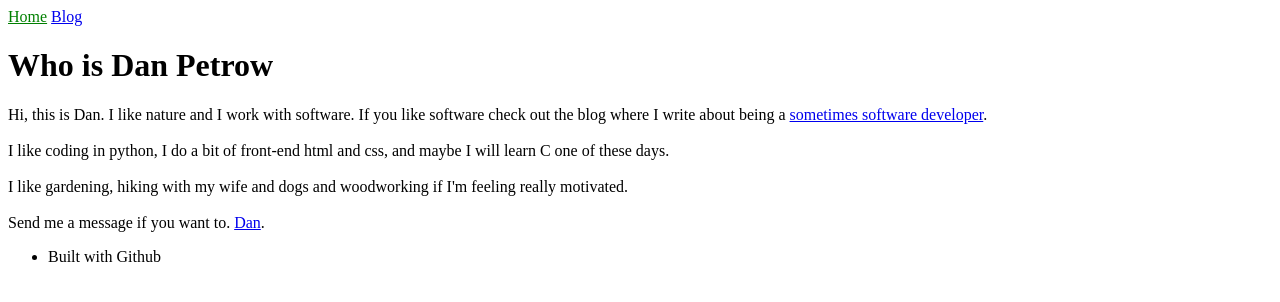
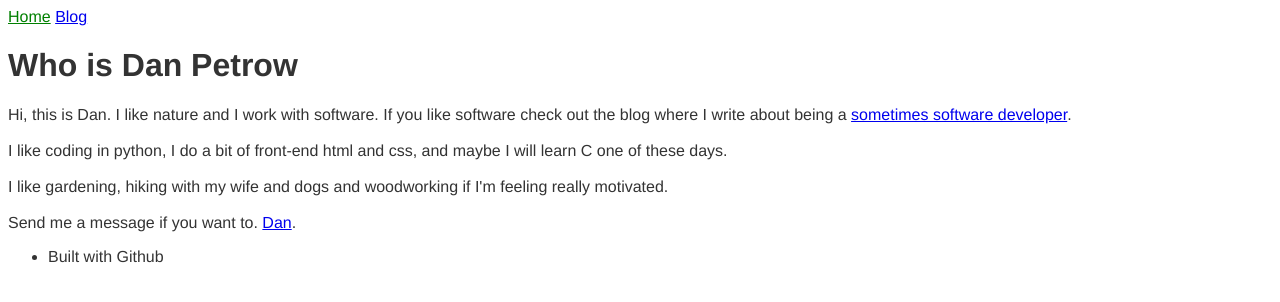
Before and after one commit to danpetrow/danpetrow.github.io, a Jekyll site: the page built from index.html, in a window 1280 px wide. Shown: the top 302 px of the page. Built offline with Jekyll 4.4.1, drawn with Linux system fonts in a browser that asks for light colours.

Commit message:
Update main.scss

```diff
--- a/_sass/main.scss
+++ b/_sass/main.scss
@@ -1,3 +1,9 @@
-.current {
+$font-stack:    Helvetica, sans-serif;
+$primary-color: #333;
+
+body {
+  font: 100% $font-stack;
+  color: $primary-color;
+}.current {
 color: green;
 }
```
